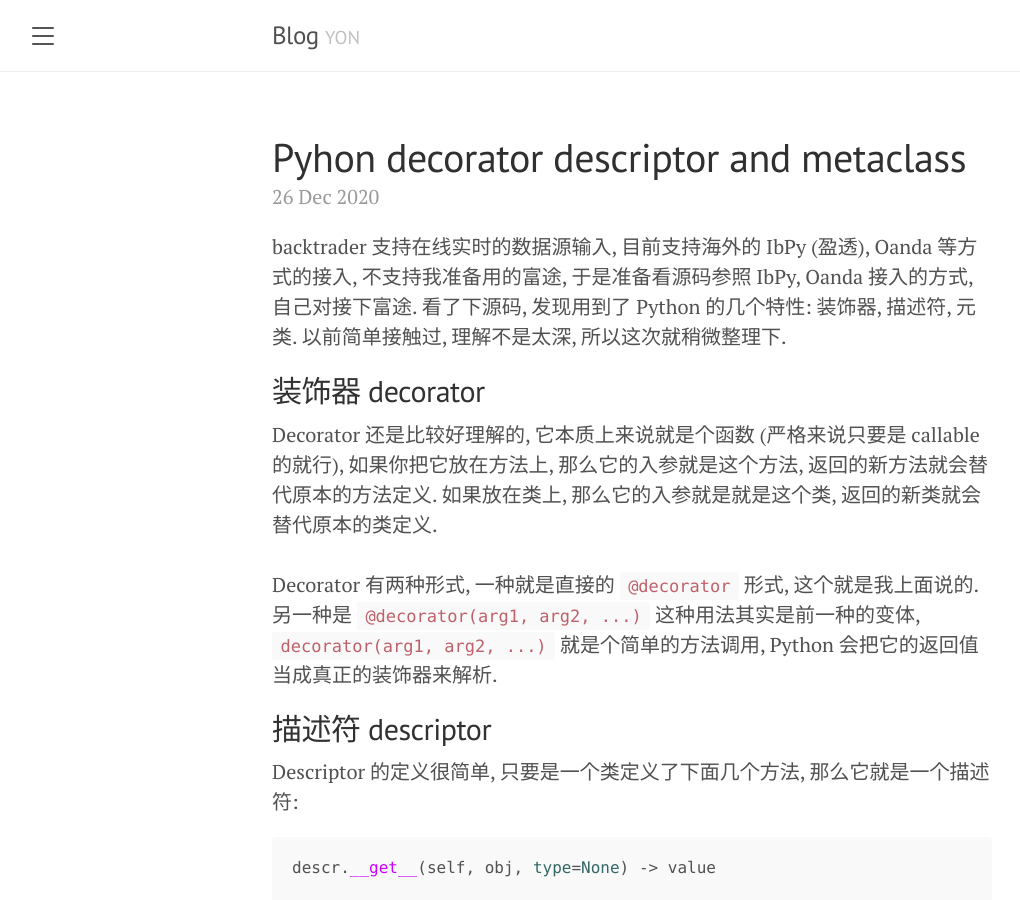
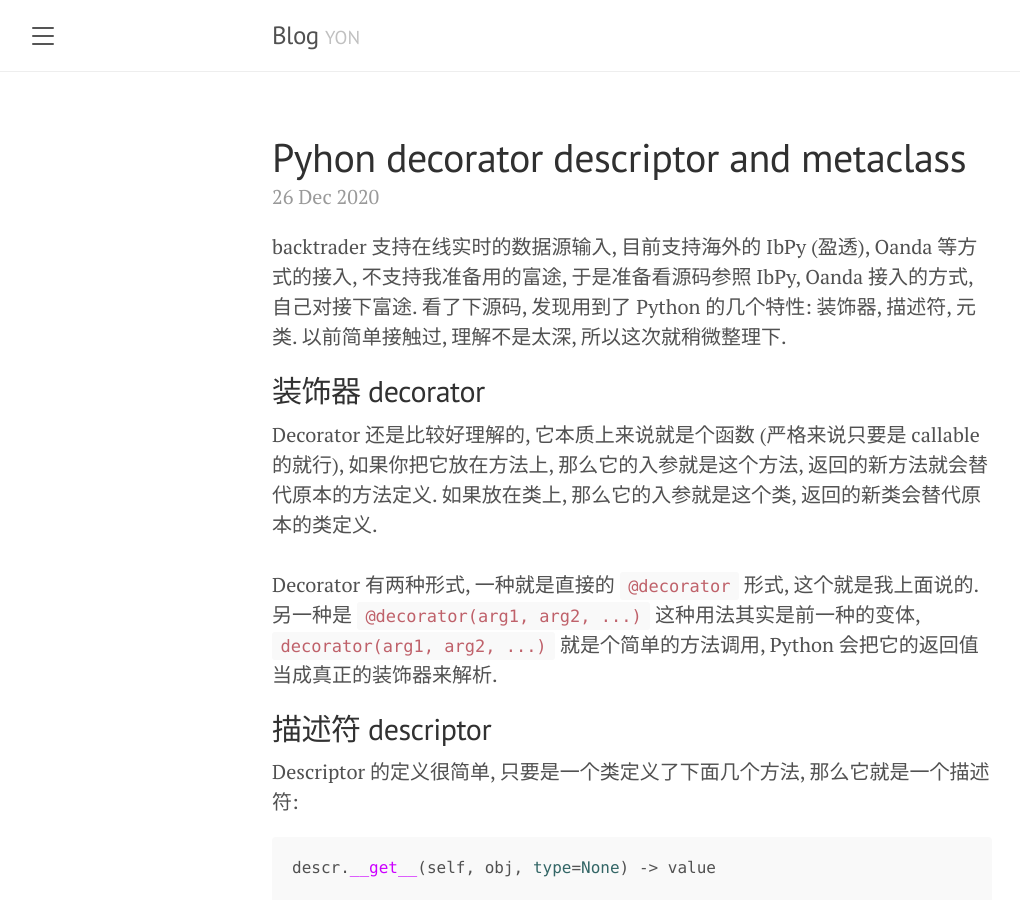
Before and after one commit to yoncise/yoncise.github.io, a Jekyll site: the page built from _posts/2020/2020-12-26-26484747.md, in a window 1280 px wide and 900 px high. Shown: the whole window, without its empty margins (8-1028 px from the left). Built offline with Jekyll 4.4.1, drawn with Linux system fonts in a browser that asks for light colours.

Commit message:
语雀同步 Pyhon decorator descriptor and metaclass

```diff
--- a/_posts/2020/2020-12-26-26484747.md
+++ b/_posts/2020/2020-12-26-26484747.md
@@ -5,7 +5,7 @@ title: Pyhon decorator descriptor and metaclass
 backtrader 支持在线实时的数据源输入, 目前支持海外的 IbPy (盈透), Oanda 等方式的接入, 不支持我准备用的富途, 于是准备看源码参照 IbPy, Oanda 接入的方式, 自己对接下富途. 看了下源码, 发现用到了 Python 的几个特性: 装饰器, 描述符, 元类. 以前简单接触过, 理解不是太深, 所以这次就稍微整理下.
 <a name="zontq"></a>
 ## 装饰器 decorator
-Decorator 还是比较好理解的, 它本质上来说就是个函数 (严格来说只要是 callable 的就行), 如果你把它放在方法上, 那么它的入参就是这个方法, 返回的新方法就会替代原本的方法定义. 如果放在类上, 那么它的入参就是就是这个类, 返回的新类就会替代原本的类定义.<br />
+Decorator 还是比较好理解的, 它本质上来说就是个函数 (严格来说只要是 callable 的就行), 如果你把它放在方法上, 那么它的入参就是这个方法, 返回的新方法就会替代原本的方法定义. 如果放在类上, 那么它的入参就是这个类, 返回的新类会替代原本的类定义.<br />
 <br />Decorator 有两种形式, 一种就是直接的 `@decorator` 形式, 这个就是我上面说的. 另一种是 `@decorator(arg1, arg2, ...)` 这种用法其实是前一种的变体, `decorator(arg1, arg2, ...)` 就是个简单的方法调用, Python 会把它的返回值当成真正的装饰器来解析.<br />
 
 <a name="DGSoR"></a>
```
